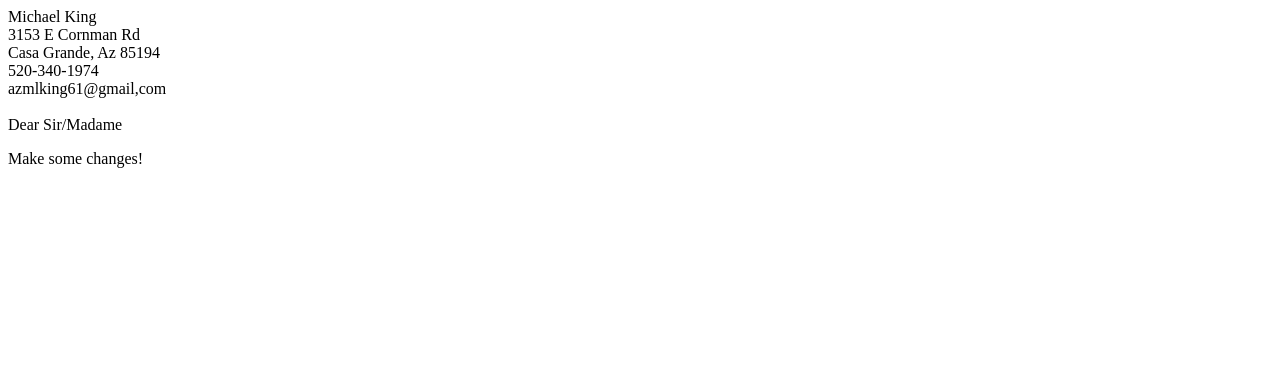
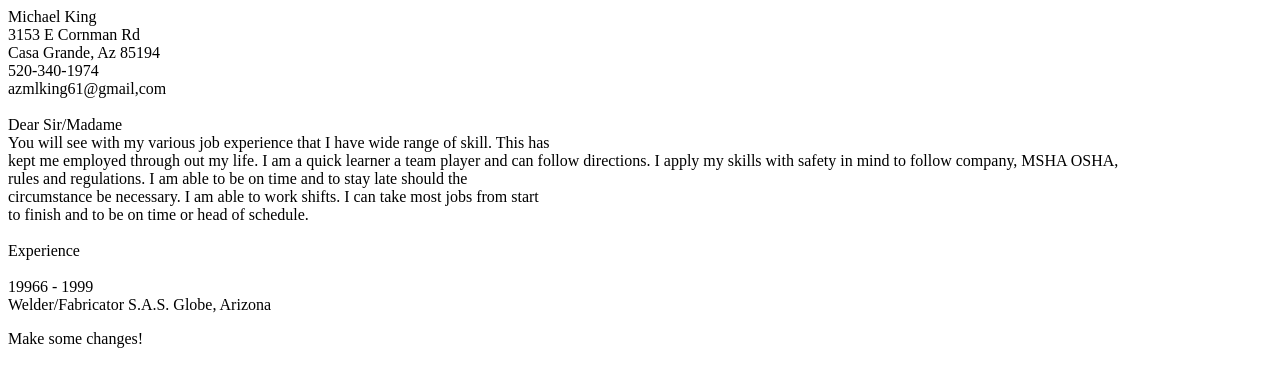
Before and after one commit to MichaelLannKing/MichaelLannKing.github.io, a plain HTML site: page index.html in a window 1280 px wide. Drawn offline with Linux system fonts and the light colour scheme.

Commit message:
Update index.html

```diff
--- a/index.html
+++ b/index.html
@@ -5,7 +5,12 @@
   </head>
 
   <dear sirbody>
-    <p>Michael King<br>3153 E Cornman Rd<br>Casa Grande, Az 85194<br>520-340-1974<br>azmlking61@gmail,com<br><br>Dear Sir/Madame<br></p>
+    <p>Michael King<br>3153 E Cornman Rd<br>Casa Grande, Az 85194<br>520-340-1974<br>azmlking61@gmail,com<br><br>Dear Sir/Madame<br>
+    You will see with my various job experience that I have wide range of skill. This has<br>kept me employed through out my life.
+    I am a quick learner a team player and can follow directions. I apply my skills with safety in mind to follow company, MSHA OSHA,<br>
+    rules and regulations. I am able to be on time and to stay late should the<br>circumstance be necessary. I am able to work shifts.
+    I can take most jobs from start<br>to finish and to be on time or head of schedule.<br><br>Experience<br><br>19966 - 1999<br>
+    Welder/Fabricator S.A.S. Globe, Arizona<br></p>
     <p>Make some changes!</p>
     <ing src="mike.jpg'>
   </body>
```
